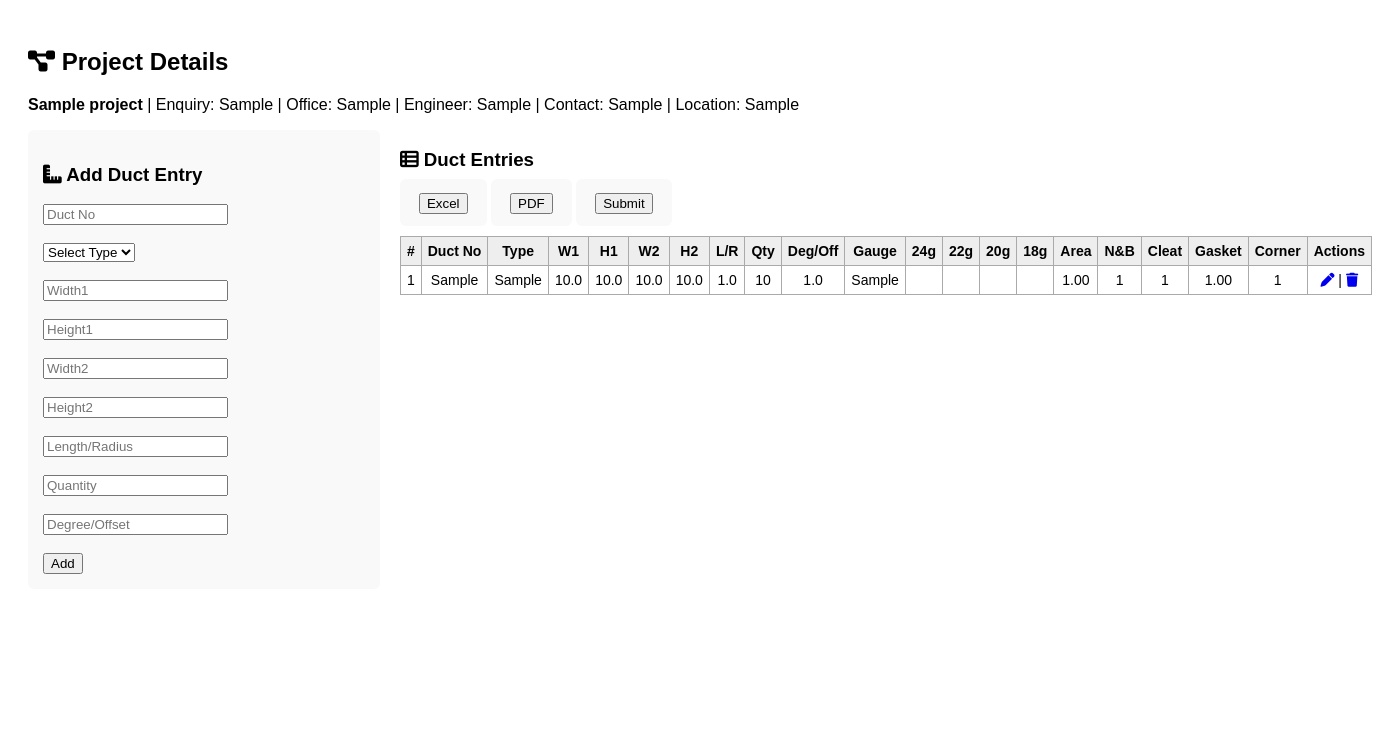
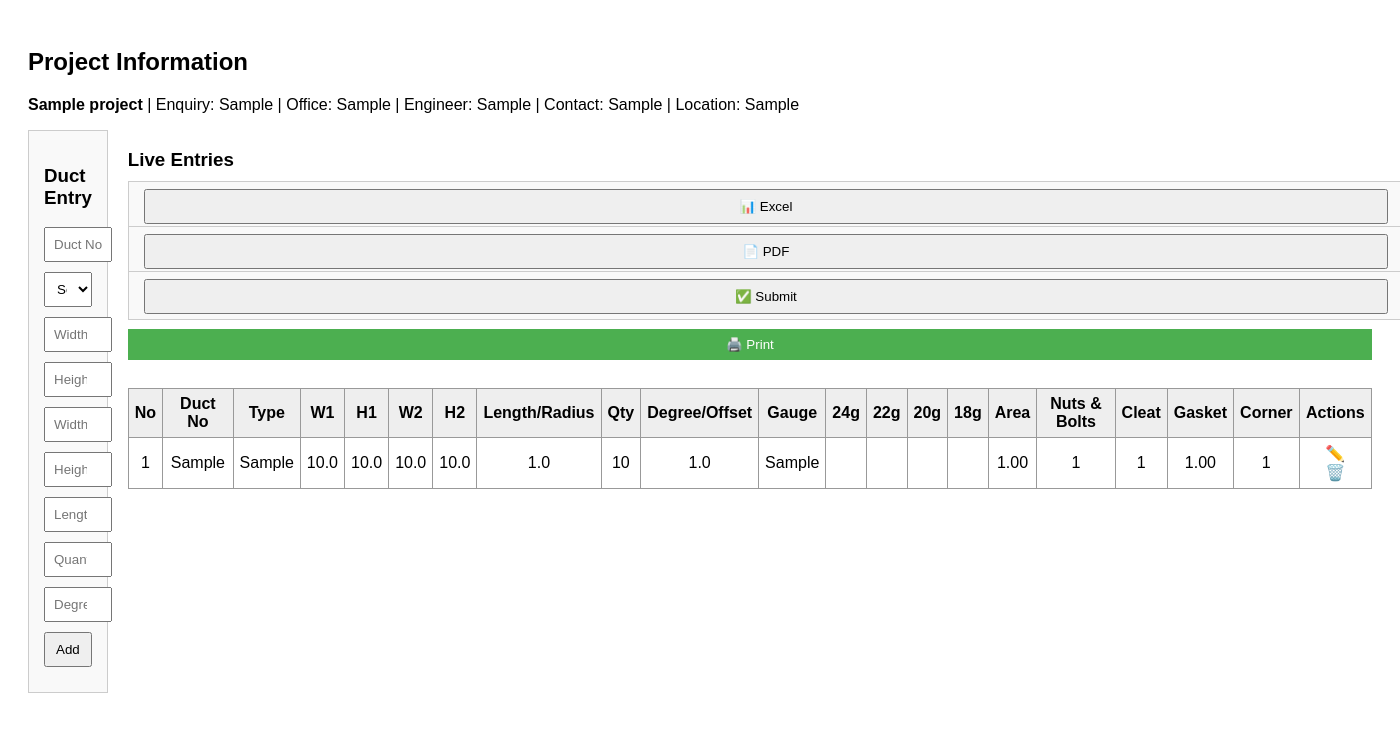
Before and after one commit to Madhan12-tech/duct-measurement, a Flask app: page /home in a window 1400 px wide. Shown: the top 732 px of the page. Run offline with Flask 3, Linux system fonts and the light colour scheme; tables that the repository leaves empty hold one stand-in row (values such as "Sample post").

Commit message:
Update duct_entry.html

```diff
--- a/templates/duct_entry.html
+++ b/templates/duct_entry.html
@@ -2,16 +2,66 @@
 <html>
 <head>
   <title>Duct Entry</title>
-  <link rel="stylesheet" href="https://cdnjs.cloudflare.com/ajax/libs/font-awesome/6.0.0/css/all.min.css">
   <style>
-    body { font-family: Arial; padding: 20px; }
-    .container { display: flex; gap: 20px; }
-    form { flex: 1; background: #f9f9f9; padding: 15px; border-radius: 6px; }
-    table { flex: 2; width: 100%; border-collapse: collapse; font-size: 14px; }
-    th, td { border: 1px solid #aaa; padding: 6px; text-align: center; }
-    th { background-color: #eee; }
-    .actions button { margin: 4px; }
+    body {
+      font-family: Arial, sans-serif;
+      padding: 20px;
+    }
+    .container {
+      display: flex;
+      gap: 20px;
+      align-items: flex-start;
+    }
+    form {
+      flex: 1;
+      background-color: #f9f9f9;
+      padding: 15px;
+      border: 1px solid #ccc;
+    }
+    table {
+      flex: 2;
+      width: 100%;
+      border-collapse: collapse;
+    }
+    th, td {
+      border: 1px solid #999;
+      padding: 6px;
+      text-align: center;
+    }
+    th {
+      background-color: #eee;
+    }
+    .actions {
+      margin-top: 10px;
+    }
+    button, input, select {
+      width: 100%;
+      margin-bottom: 10px;
+      padding: 8px;
+    }
+    .action-icons a {
+      margin: 0 4px;
+      text-decoration: none;
+      font-weight: bold;
+    }
+    .print-btn {
+      background-color: #4CAF50;
+      color: white;
+      padding: 8px 15px;
+      margin-top: 5px;
+      border: none;
+      cursor: pointer;
+    }
   </style>
+  <script>
+    function printTable() {
+      const printContent = document.getElementById('entries-table').outerHTML;
+      const win = window.open('', '', 'width=900,height=700');
+      win.document.write('<html><head><title>Print</title></head><body>' + printContent + '</body></html>');
+      win.print();
+      win.close();
+    }
+  </script>
 </head>
 <body>
 
@@ -25,7 +75,7 @@
     {% endif %}
   {% endwith %}
 
-  <h2><i class="fa-solid fa-diagram-project"></i> Project Details</h2>
+  <h2>Project Information</h2>
   {% if project %}
     <p><strong>{{ project[1] }}</strong> | Enquiry: {{ project[2] }} | Office: {{ project[3] }} |
        Engineer: {{ project[4] }} | Contact: {{ project[5] }} | Location: {{ project[6] }}</p>
@@ -35,65 +85,101 @@
 
   <div class="container">
 
-    <!-- Form -->
+    <!-- Left: Duct Entry Form -->
     <form action="/add_duct" method="POST">
-      <h3><i class="fa-solid fa-ruler-combined"></i> Add Duct Entry</h3>
-      <input type="text" name="duct_no" placeholder="Duct No" value="{{ edit_entry[1] if edit_entry else '' }}" required><br><br>
+      <h3>Duct Entry</h3>
+      <input type="text" name="duct_no" placeholder="Duct No" value="{{ edit_entry[1] if edit_entry }}" required>
       <select name="duct_type" required>
         <option value="">Select Type</option>
         {% for t in ['ST','SHOE','RED','OFFSET','DUM','ELB','VANES'] %}
-        <option value="{{ t }}" {% if edit_entry and edit_entry[2] == t %}selected{% endif %}>{{ t }}</option>
+          <option value="{{ t }}" {% if edit_entry and edit_entry[2] == t %}selected{% endif %}>{{ t }}</option>
         {% endfor %}
-      </select><br><br>
-      <input type="number" step="any" name="width1" placeholder="Width1" value="{{ edit_entry[3] if edit_entry else '' }}"><br><br>
-      <input type="number" step="any" name="height1" placeholder="Height1" value="{{ edit_entry[4] if edit_entry else '' }}"><br><br>
-      <input type="number" step="any" name="width2" placeholder="Width2" value="{{ edit_entry[5] if edit_entry else '' }}"><br><br>
-      <input type="number" step="any" name="height2" placeholder="Height2" value="{{ edit_entry[6] if edit_entry else '' }}"><br><br>
-      <input type="number" step="any" name="length_or_radius" placeholder="Length/Radius" value="{{ edit_entry[7] if edit_entry else '' }}"><br><br>
-      <input type="number" name="quantity" placeholder="Quantity" value="{{ edit_entry[8] if edit_entry else '' }}"><br><br>
-      <input type="number" step="any" name="degree_or_offset" placeholder="Degree/Offset" value="{{ edit_entry[9] if edit_entry else '' }}"><br><br>
+      </select>
+      <input type="number" step="any" name="width1" placeholder="Width1" value="{{ edit_entry[3] if edit_entry }}" required>
+      <input type="number" step="any" name="height1" placeholder="Height1" value="{{ edit_entry[4] if edit_entry }}" required>
+      <input type="number" step="any" name="width2" placeholder="Width2" value="{{ edit_entry[5] if edit_entry }}">
+      <input type="number" step="any" name="height2" placeholder="Height2" value="{{ edit_entry[6] if edit_entry }}">
+      <input type="number" step="any" name="length_or_radius" placeholder="Length/Radius" value="{{ edit_entry[7] if edit_entry }}" required>
+      <input type="number" name="quantity" placeholder="Quantity" value="{{ edit_entry[8] if edit_entry }}" required>
+      <input type="number" step="any" name="degree_or_offset" placeholder="Degree/Offset" value="{{ edit_entry[9] if edit_entry }}">
       <button type="submit">{{ 'Update' if edit_entry else 'Add' }}</button>
     </form>
 
-    <!-- Table -->
+    <!-- Right: Table of Duct Entries -->
     <div>
-      <h3><i class="fa-solid fa-table-list"></i> Duct Entries</h3>
+      <h3>Live Entries</h3>
       <div class="actions">
-        <form action="/export_excel" method="get" style="display:inline;"><button type="submit">Excel</button></form>
-        <form action="/export_pdf" method="get" style="display:inline;"><button type="submit">PDF</button></form>
-        <form action="/submit_all" method="post" style="display:inline;"><button type="submit">Submit</button></form>
+        <form action="/export_excel" method="get" style="display:inline;">
+          <button type="submit">📊 Excel</button>
+        </form>
+        <form action="/export_pdf" method="get" style="display:inline;">
+          <button type="submit">📄 PDF</button>
+        </form>
+        <form action="/submit_all" method="post" style="display:inline;">
+          <button type="submit">✅ Submit</button>
+        </form>
+        <button onclick="printTable()" class="print-btn">🖨️ Print</button>
       </div>
       <br>
-      <table>
+      <table id="entries-table">
         <thead>
           <tr>
-            <th>#</th><th>Duct No</th><th>Type</th><th>W1</th><th>H1</th><th>W2</th><th>H2</th>
-            <th>L/R</th><th>Qty</th><th>Deg/Off</th><th>Gauge</th>
-            <th>24g</th><th>22g</th><th>20g</th><th>18g</th>
-            <th>Area</th><th>N&B</th><th>Cleat</th><th>Gasket</th><th>Corner</th><th>Actions</th>
+            <th>No</th>
+            <th>Duct No</th>
+            <th>Type</th>
+            <th>W1</th>
+            <th>H1</th>
+            <th>W2</th>
+            <th>H2</th>
+            <th>Length/Radius</th>
+            <th>Qty</th>
+            <th>Degree/Offset</th>
+            <th>Gauge</th>
+            <th>24g</th>
+            <th>22g</th>
+            <th>20g</th>
+            <th>18g</th>
+            <th>Area</th>
+            <th>Nuts & Bolts</th>
+            <th>Cleat</th>
+            <th>Gasket</th>
+            <th>Corner</th>
+            <th>Actions</th>
           </tr>
         </thead>
         <tbody>
-        {% for e in entries %}
+          {% for entry in entries %}
           <tr>
             <td>{{ loop.index }}</td>
-            <td>{{ e[1] }}</td><td>{{ e[2] }}</td><td>{{ e[3] }}</td><td>{{ e[4] }}</td><td>{{ e[5] }}</td><td>{{ e[6] }}</td>
-            <td>{{ e[7] }}</td><td>{{ e[8] }}</td><td>{{ e[9] }}</td>
-            <td>{{ e[10] }}</td>
-            <td>{% if e[10] == '24g' %}{{ '%.2f'|format(e[11]) }}{% endif %}</td>
-            <td>{% if e[10] == '22g' %}{{ '%.2f'|format(e[11]) }}{% endif %}</td>
-            <td>{% if e[10] == '20g' %}{{ '%.2f'|format(e[11]) }}{% endif %}</td>
-            <td>{% if e[10] == '18g' %}{{ '%.2f'|format(e[11]) }}{% endif %}</td>
-            <td>{{ '%.2f'|format(e[11]) }}</td>
-            <td>{{ e[12] }}</td><td>{{ e[13] }}</td><td>{{ '%.2f'|format(e[14]) }}</td><td>{{ e[15] }}</td>
-            <td><a href="/edit/{{ e[0] }}"><i class="fa fa-pen"></i></a> |
-                <a href="/delete/{{ e[0] }}" onclick="return confirm('Are you sure?')"><i class="fa fa-trash"></i></a></td>
+            <td>{{ entry[1] }}</td>
+            <td>{{ entry[2] }}</td>
+            <td>{{ entry[3] }}</td>
+            <td>{{ entry[4] }}</td>
+            <td>{{ entry[5] }}</td>
+            <td>{{ entry[6] }}</td>
+            <td>{{ entry[7] }}</td>
+            <td>{{ entry[8] }}</td>
+            <td>{{ entry[9] }}</td>
+            <td>{{ entry[10] }}</td>
+            <td>{{ "%.2f"|format(entry[11]) if entry[10] == '24g' else '' }}</td>
+            <td>{{ "%.2f"|format(entry[11]) if entry[10] == '22g' else '' }}</td>
+            <td>{{ "%.2f"|format(entry[11]) if entry[10] == '20g' else '' }}</td>
+            <td>{{ "%.2f"|format(entry[11]) if entry[10] == '18g' else '' }}</td>
+            <td>{{ "%.2f"|format(entry[11]) }}</td>
+            <td>{{ entry[12] }}</td>
+            <td>{{ entry[13] }}</td>
+            <td>{{ "%.2f"|format(entry[14]) }}</td>
+            <td>{{ entry[15] }}</td>
+            <td class="action-icons">
+              <a href="/edit/{{ entry[0] }}">✏️</a>
+              <a href="/delete/{{ entry[0] }}" onclick="return confirm('Delete this entry?')">🗑️</a>
+            </td>
           </tr>
-        {% endfor %}
+          {% endfor %}
         </tbody>
       </table>
     </div>
+
   </div>
-
 </body>
 </html>
```
